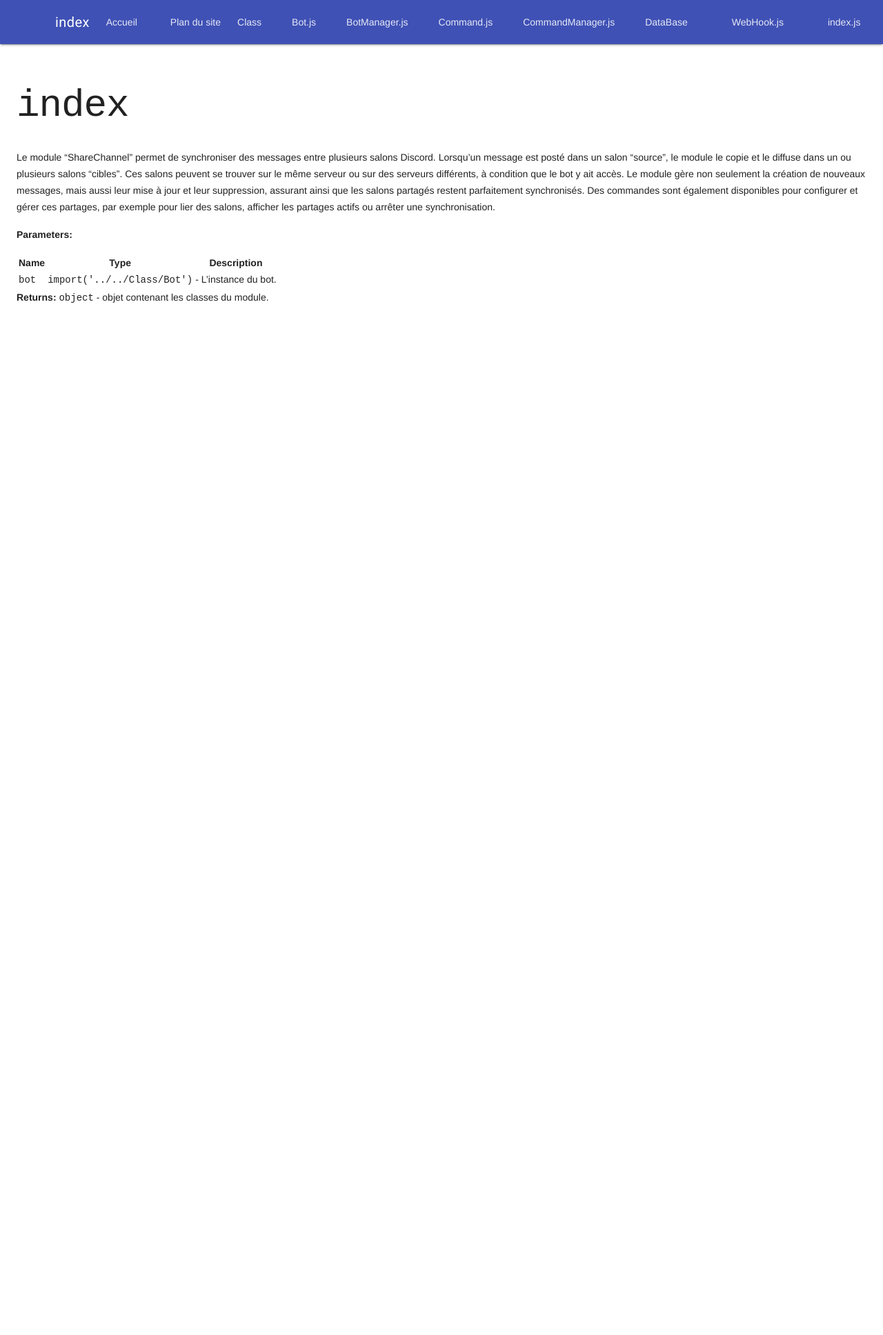
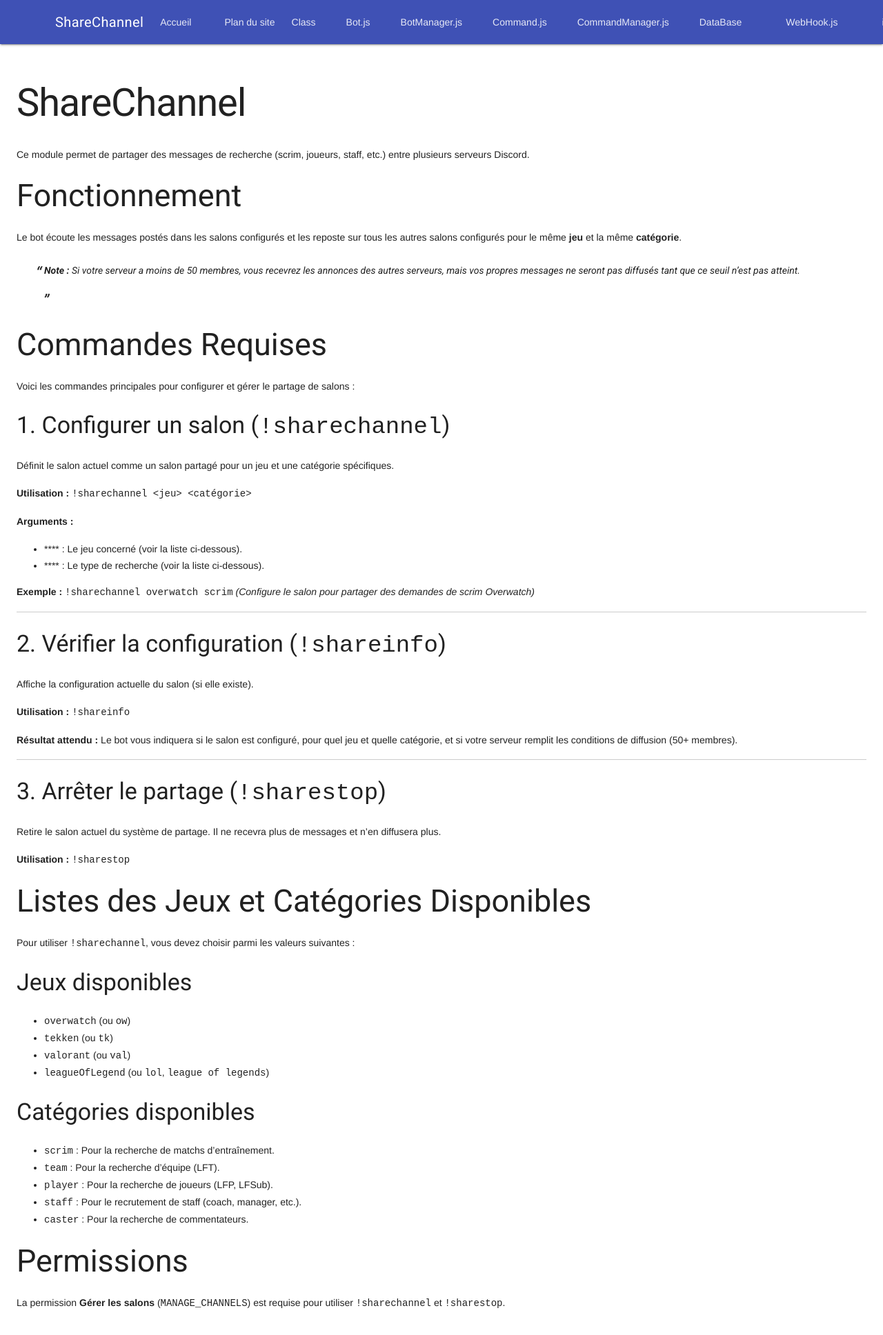
Before and after one commit to suissard/multibot, a Jekyll site: the page built from docs/Modules/ShareChannel/index.md, in a window 1280 px wide. Shown: the top 1936 px of the page at 69% size. Built offline with Jekyll 4.4.1, drawn with Linux system fonts in a browser that asks for light colours.

Commit message:
Update ShareChannel module documentation
- Rewrite `docs/Modules/ShareChannel/index.md` to provide comprehensive user instructions.
- Add detailed usage for `!sharechannel`, `!sharestop`, and `!shareinfo`.
- List available games and categories.
- Explain the 50-member threshold for broadcasting.

```diff
--- a/docs/Modules/ShareChannel/index.md
+++ b/docs/Modules/ShareChannel/index.md
@@ -1,16 +1,76 @@
 ---
-title: index
 layout: default
+title: ShareChannel
+parent: Modules
 ---
 
-# `index`
+# ShareChannel
 
-Le module "ShareChannel" permet de synchroniser des messages entre plusieurs salons Discord. Lorsqu'un message est posté dans un salon "source", le module le copie et le diffuse dans un ou plusieurs salons "cibles". Ces salons peuvent se trouver sur le même serveur ou sur des serveurs différents, à condition que le bot y ait accès. Le module gère non seulement la création de nouveaux messages, mais aussi leur mise à jour et leur suppression, assurant ainsi que les salons partagés restent parfaitement synchronisés. Des commandes sont également disponibles pour configurer et gérer ces partages, par exemple pour lier des salons, afficher les partages actifs ou arrêter une synchronisation.
+Ce module permet de partager des messages de recherche (scrim, joueurs, staff, etc.) entre plusieurs serveurs Discord.
 
-**Parameters:**
+## Fonctionnement
 
-| Name | Type | Description |
-| ---- | ---- | ----------- |
-| `bot` | `import('../../Class/Bot')` | - L'instance du bot. |
+Le bot écoute les messages postés dans les salons configurés et les reposte sur tous les autres salons configurés pour le même **jeu** et la même **catégorie**.
 
-**Returns:** `object` - objet contenant les classes du module.
+> **Note :** Si votre serveur a moins de 50 membres, vous recevrez les annonces des autres serveurs, mais vos propres messages ne seront pas diffusés tant que ce seuil n'est pas atteint.
+
+## Commandes Requises
+
+Voici les commandes principales pour configurer et gérer le partage de salons :
+
+### 1. Configurer un salon (`!sharechannel`)
+
+Définit le salon actuel comme un salon partagé pour un jeu et une catégorie spécifiques.
+
+**Utilisation :**
+`!sharechannel <jeu> <catégorie>`
+
+**Arguments :**
+*   **<jeu>** : Le jeu concerné (voir la liste ci-dessous).
+*   **<catégorie>** : Le type de recherche (voir la liste ci-dessous).
+
+**Exemple :**
+`!sharechannel overwatch scrim`
+*(Configure le salon pour partager des demandes de scrim Overwatch)*
+
+---
+
+### 2. Vérifier la configuration (`!shareinfo`)
+
+Affiche la configuration actuelle du salon (si elle existe).
+
+**Utilisation :**
+`!shareinfo`
+
+**Résultat attendu :**
+Le bot vous indiquera si le salon est configuré, pour quel jeu et quelle catégorie, et si votre serveur remplit les conditions de diffusion (50+ membres).
+
+---
+
+### 3. Arrêter le partage (`!sharestop`)
+
+Retire le salon actuel du système de partage. Il ne recevra plus de messages et n'en diffusera plus.
+
+**Utilisation :**
+`!sharestop`
+
+## Listes des Jeux et Catégories Disponibles
+
+Pour utiliser `!sharechannel`, vous devez choisir parmi les valeurs suivantes :
+
+### Jeux disponibles
+*   `overwatch` (ou `ow`)
+*   `tekken` (ou `tk`)
+*   `valorant` (ou `val`)
+*   `leagueOfLegend` (ou `lol`, `league of legends`)
+
+### Catégories disponibles
+*   `scrim` : Pour la recherche de matchs d'entraînement.
+*   `team` : Pour la recherche d'équipe (LFT).
+*   `player` : Pour la recherche de joueurs (LFP, LFSub).
+*   `staff` : Pour le recrutement de staff (coach, manager, etc.).
+*   `caster` : Pour la recherche de commentateurs.
+
+## Permissions
+
+La permission **Gérer les salons** (`MANAGE_CHANNELS`) est requise pour utiliser `!sharechannel` et `!sharestop`.
```
